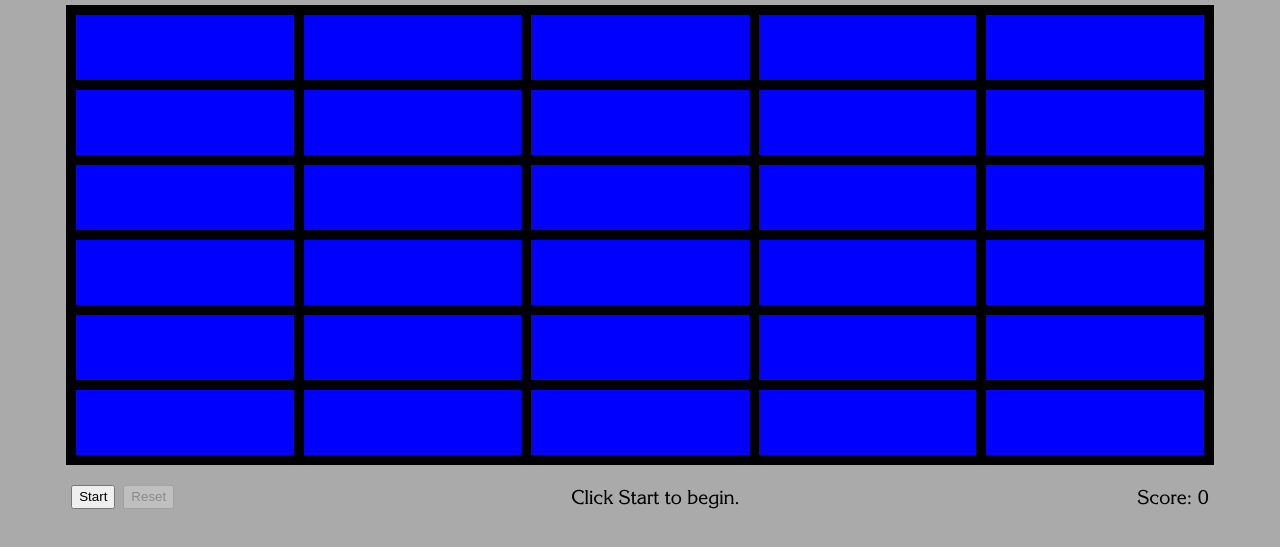
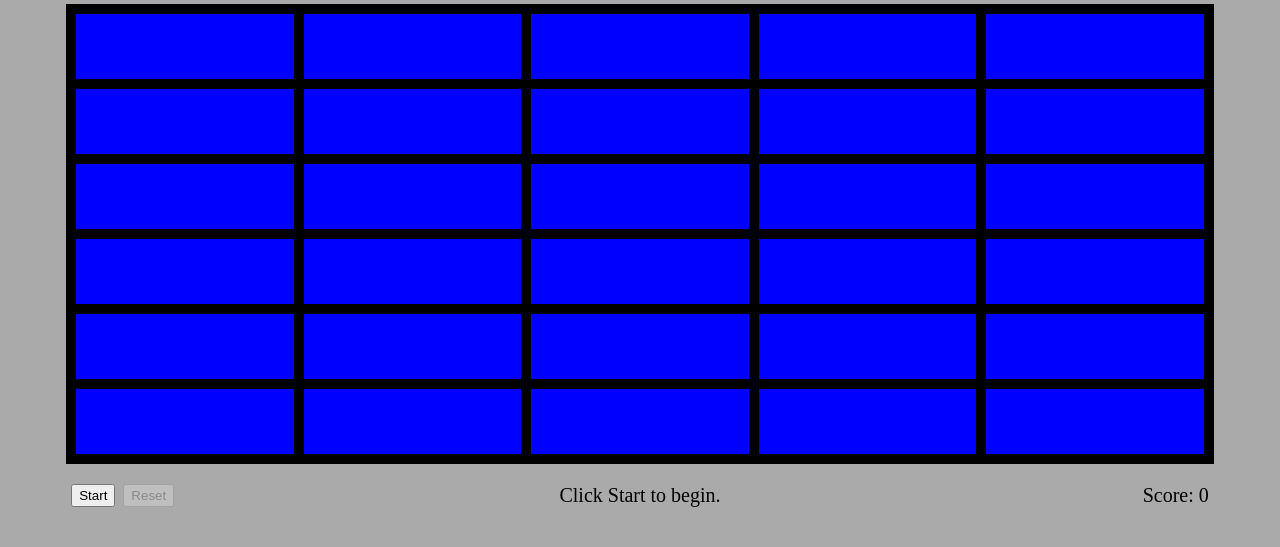
Before and after one commit to saltflower/jeopardy, a plain HTML site: page index.html in a window 1280 px wide. Shown: the part 97-644 px from the top of the page. Drawn offline with nearby package versions, Linux system fonts and the light colour scheme; a web font is replaced by a local one.

Commit message:
fix centering

```diff
--- a/css/style.css
+++ b/css/style.css
@@ -85,11 +85,19 @@ header {
 
 #gameInfo {
   display: grid;
-  grid-template-columns: auto auto auto;
+  grid-template-columns: 33.3% 33.3% 33.3%;
   justify-content: space-between;
   width: 90%;
   justify-self: center;
   margin-top: 20px;
+}
+
+#feedback {
+  text-align: center;
+}
+
+#score {
+  justify-self: right;
 }
 
 
```
Also changed, not shown: fonts/ITC_Korinna_Regular.otf (deleted), fonts/gyparody_rg.ttf (deleted).
